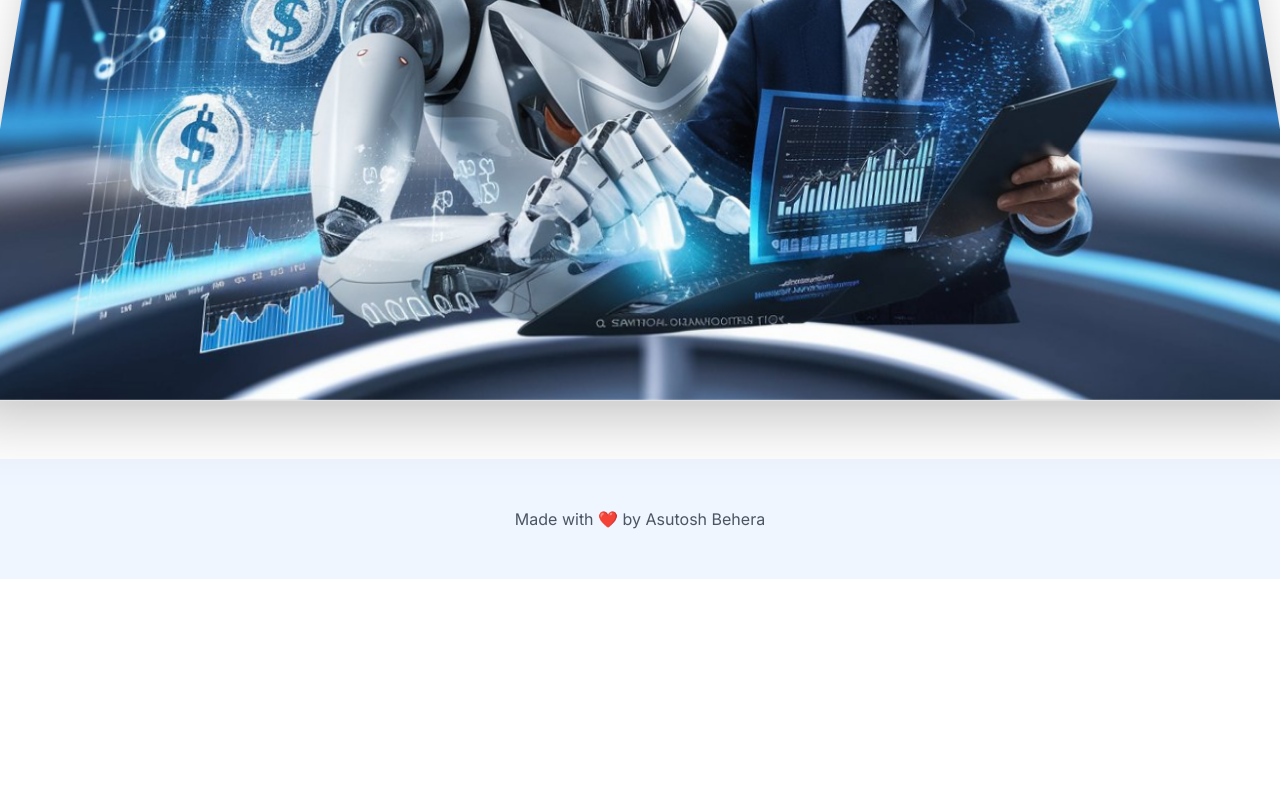
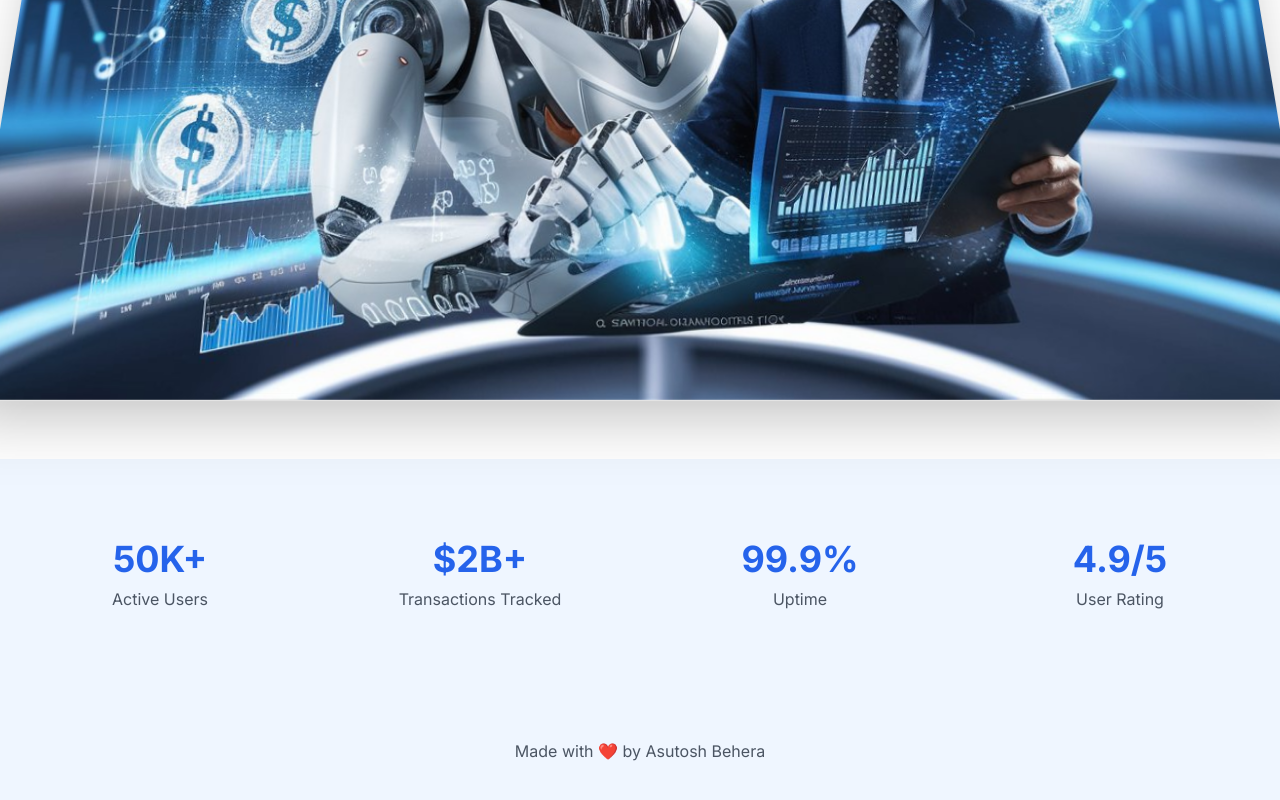
Before and after one commit to asutoshb/Welth-Ai-Finance-platform, a Next.js app: page / in a window 1280 px wide. Shown: the part 830-1630 px from the top of the page. Before the commit the page ends 1409 px from the top, so only its background shows below. Built offline with nearby package versions, Linux system fonts and the light colour scheme; no server answers.

Commit message:
number section

```diff
--- a/app/page.js
+++ /dev/null
@@ -1,10 +0,0 @@
-import HeroSection from "@/components/hero";
-import { Button } from "@/components/ui/button";
-
-export default function Home() {
-  return (
-    <div className="mt-40">
-      <HeroSection />
-    </div>
-  );
-}
--- /dev/null
+++ b/app/page.jsx
@@ -0,0 +1,24 @@
+import HeroSection from "@/components/hero";
+import { statsData } from "@/data/landing";
+
+export default function Home() {
+  return (
+    <div className="mt-40">
+      <HeroSection />
+      <section className="py-20 bg-blue-50">
+        <div className="container mx-auto px-4">
+          <div className="grid grid-cols-2 md:grid-cols-4 gap-8">
+            {
+              statsData.map((statsData, index) => (
+                <div key={statsData.value} className="text-center">
+                    <div className="text-4xl font-bold text-blue-600 mb-2">{statsData.value}</div>
+                    <div className="text-gray-600">{statsData.label}</div>
+                  </div>
+              ))
+            }
+          </div>
+        </div>
+      </section>
+    </div>
+  );
+}
```
